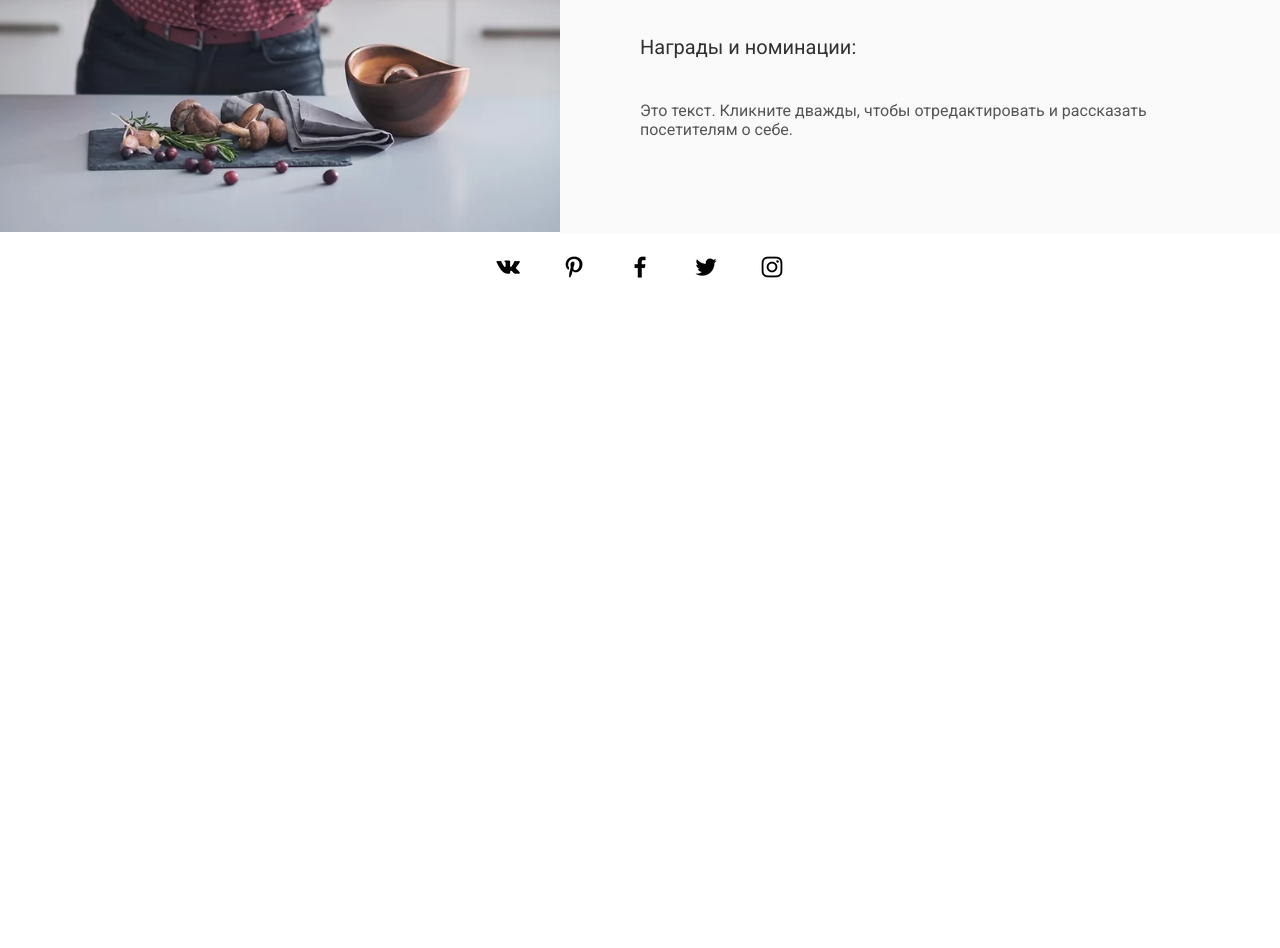
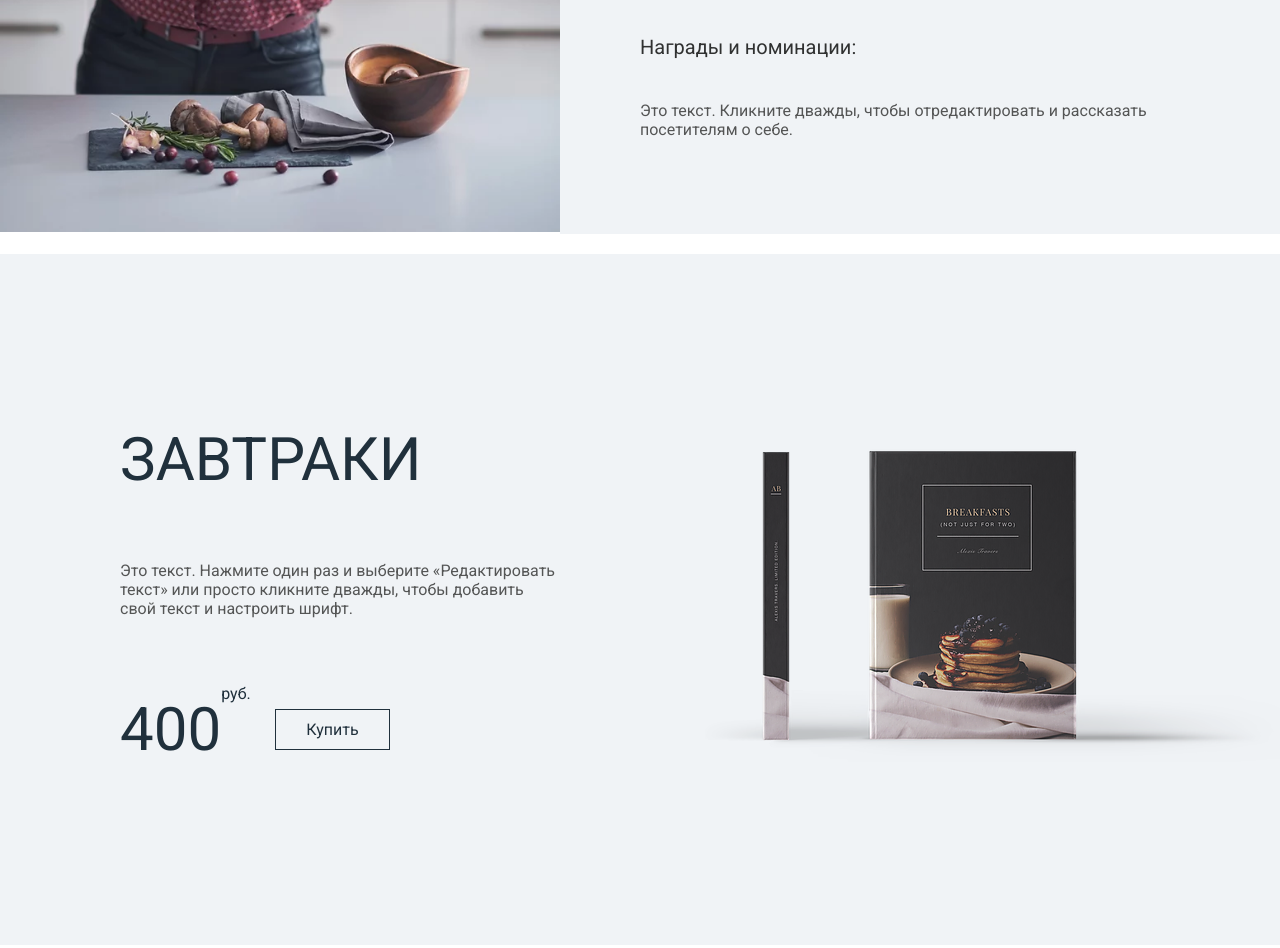
Before and after one commit to FlameFlashy/web-cooking, a plain HTML site: page index.html in a window 1280 px wide. Shown: the part 2199-3147 px from the top of the page. Before the commit the page ends 2499 px from the top, so only its background shows below. Drawn offline with Linux system fonts and the light colour scheme.

Commit message:
books content and style

```diff
--- a/index.html
+++ b/index.html
@@ -64,7 +64,47 @@
         </div>
     </main>
 
+    <main class="books">
+        <div class="content">
+            <h2>Завтраки</h2>
+            <p>Это текст. Нажмите один раз и выберите «Редактировать текст» или просто кликните дважды, чтобы добавить свой текст и настроить шрифт.</p>
+            <div class="price-wrap">
+                <p class="price">400 <sup>руб.</sup></p>
+                <a class="button-works" href="#">Купить</a>
+            </div>
+        </div>
+        <div class="img-wrap">
+            <img src="/img/book/breakfast.webp" alt="">
+        </div>
+    </main>
 
+    <main class="books">
+        <div class="content">
+            <h2>Специи и Сахар</h2>
+            <p>Это текст. Нажмите один раз и выберите «Редактировать текст» или просто кликните дважды, чтобы добавить свой текст и настроить шрифт.</p>
+            <div class="price-wrap">
+                <p class="price">350 <sup>руб.</sup></p>
+                <a class="button-works" href="#">Купить</a>
+            </div>
+        </div>
+        <div class="img-wrap">
+            <img src="/img/book/sugar and spice.webp" alt="">
+        </div>
+    </main>
+
+    <main class="books">
+        <div class="content">
+            <h2>Блюда Летнего Сезона</h2>
+            <p>Это текст. Нажмите один раз и выберите «Редактировать текст» или просто кликните дважды, чтобы добавить свой текст и настроить шрифт.</p>
+            <div class="price-wrap">
+                <p class="price">350 <sup>руб.</sup></p>
+                <a class="button-works" href="#">Купить</a>
+            </div>
+        </div>
+        <div class="img-wrap">
+            <img src="/img/book/season.webp" alt="">
+        </div>
+    </main>
 
     <footer>
         <div class="soc-links">
--- a/style.css
+++ b/style.css
@@ -188,7 +188,7 @@ header {
     display: flex;
     flex-direction: column;
     padding: 60px 80px;
-    background-color: #fbfafa;
+    background-color: #f0f3f6;
     flex-basis: 50%;
 }
 
@@ -208,6 +208,66 @@ header {
     font-size: 20px;
     font-weight: 400;
     color: #303131;
+}
+
+.books {
+    display: flex;
+    background-color: #f0f3f6;
+    max-width: 1366px;
+    margin: 20px auto;
+    align-items: center;
+}
+
+.books .content {
+    display: flex;
+    flex-direction: column;
+    padding: 120px;
+    background-color: #f0f3f6;
+    flex-basis: 50%;
+}
+
+.books .content .price-wrap {
+    display: flex;
+    align-items: center;
+}
+
+.books .content .price-wrap .button-works{
+    border-color: #20303c;
+    color: #20303c;
+    padding: 10px 30px;
+    margin-left: 20px;
+}
+
+.books .content .price-wrap .button-works:hover{
+    color: #fff;
+}
+
+.books h2 {
+    font-weight: 400;
+    font-size: 60px;
+    text-transform: uppercase;
+}
+
+.books p {
+    color: #545555;
+    font-weight: 400;
+    text-align: left;
+    font-size: 16px;
+}
+
+.books .price {
+    font-weight: 400;
+    font-size: 60px;
+    color: #20303c;
+    position: relative;
+    margin-right: 34px;
+}
+
+.price sup{
+    font-size: 16px;
+    color: #20303c;
+    top: -10px;
+    position: absolute;
 }
 
 footer {
```
Also changed, not shown: img/book/breakfast.webp (added), img/book/season.webp (added), img/book/sugar and spice.webp (added).
